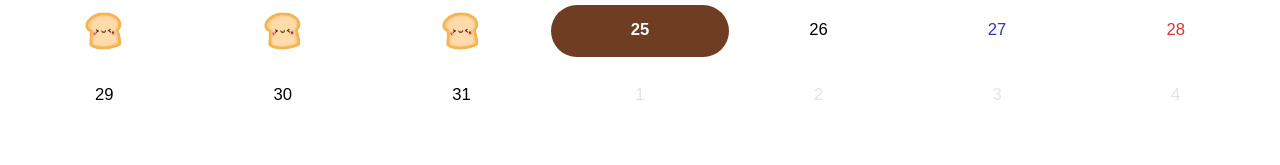
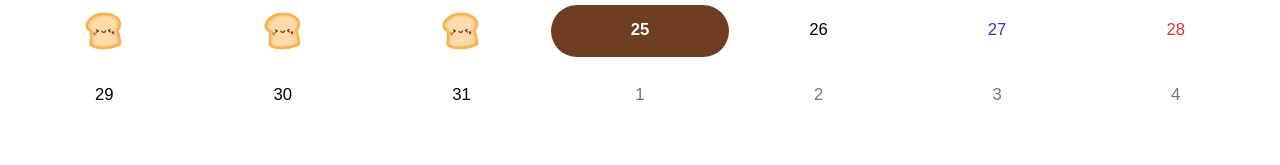
Before and after one commit to Likelion-at-SMWU-12th/DreamPatissier-Client, a React (Create React App) app in the folder dream/: page /diary in a window 1280 px wide. Shown: the part 413-578 px from the top of the page. Built offline with nearby package versions, Linux system fonts and the light colour scheme; data requests are answered from the project's data file.

Commit message:
[Fix] Diary 주말 표시 수정
초기 선택된 달만 주말이 제대로 표시되고 다른 달을 제대로 표시 안 됨

```diff
--- a/dream/src/pages/Diary.js
+++ b/dream/src/pages/Diary.js
@@ -26,12 +26,27 @@ const formatDateForSave = (date) => {
   return `${year}-${month}-${day}`;
 };
 
-const tileClassName = ({ date, view }) => {
+const tileClassName = ({ date, view, activeStartDate }) => {
   if (view === "month") {
-    const isCurrentMonth = date.getMonth() === new Date().getMonth();
-    const isWeekend = date.getDay() === 6 || date.getDay() === 0;
-    if (!isCurrentMonth) return "not-current-month-tile";
-    if (isWeekend) return date.getDay() === 6 ? "saturday-tile" : "sunday-tile";
+    const currentMonth = activeStartDate.getMonth();
+    const currentYear = activeStartDate.getFullYear();
+
+    const isCurrentMonth =
+      date.getMonth() === currentMonth && date.getFullYear() === currentYear;
+    const isSaturday = date.getDay() === 6;
+    const isSunday = date.getDay() === 0;
+
+    if (!isCurrentMonth) {
+      return "not-current-month-tile";
+    }
+
+    if (isSaturday) {
+      return "saturday-tile";
+    }
+
+    if (isSunday) {
+      return "sunday-tile";
+    }
   }
   return null;
 };
@@ -166,7 +181,9 @@ const Diary = () => {
         <Calendar
           onChange={handleDateChange}
           value={selectedDate}
-          tileClassName={tileClassName}
+          tileClassName={(props) =>
+            tileClassName({ ...props, activeStartDate })
+          }
           tileContent={(props) => tileContent({ ...props, reviews })}
           activeStartDate={activeStartDate}
         />
--- a/dream/src/styles/Diary.css
+++ b/dream/src/styles/Diary.css
@@ -122,11 +122,6 @@
   color: #d53535;
 }
 
-/* 현재 달이 아닌 날짜에 적용할 스타일 */
-.not-current-month-tile {
-  color: #e3e3e3;
-}
-
 .selection-container {
   display: flex;
   justify-content: space-between;
```
